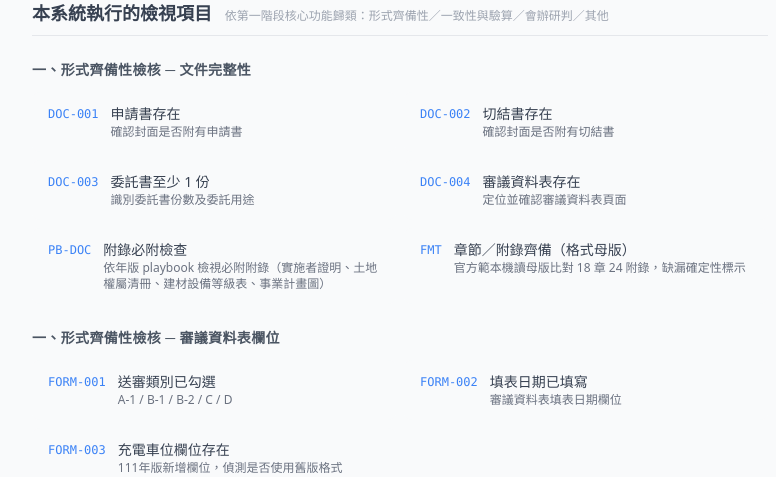
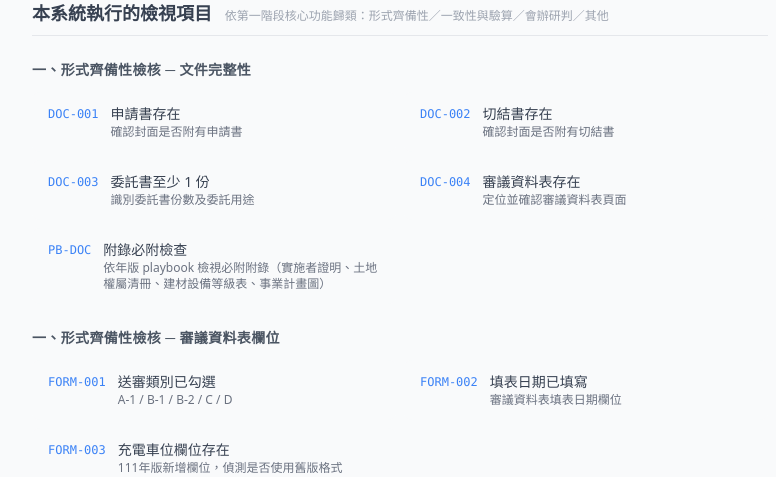
Before and after one commit to jeff5242/webapp-city-reframe-audition, a FastAPI app: page / in a window 1280 px wide. Shown: the part 623-1100 px from the top of the page, without its empty margins (240-1016 px from the left). Run offline with FastAPI, Linux system fonts and the light colour scheme; data that the repository does not hold is empty; some libraries are stand-ins or nearby versions.

Commit message:
fix(ui): 首頁移除未接線之 FMT 格式母版列（demo 規格：形式齊備性=DOC/PB-DOC/FORM）

```diff
--- a/templates/upload.html
+++ b/templates/upload.html
@@ -213,10 +213,6 @@
         <div class="flex gap-3 items-start bg-gray-50 rounded-lg px-4 py-3">
           <span class="text-blue-500 font-mono text-xs mt-0.5 shrink-0">PB-DOC</span>
           <div><div class="text-sm font-medium text-gray-700">附錄必附檢查</div><div class="text-xs text-gray-500">依年版 playbook 檢視必附附錄（實施者證明、土地權屬清冊、建材設備等級表、事業計畫圖）</div></div>
-        </div>
-        <div class="flex gap-3 items-start bg-gray-50 rounded-lg px-4 py-3">
-          <span class="text-blue-500 font-mono text-xs mt-0.5 shrink-0">FMT</span>
-          <div><div class="text-sm font-medium text-gray-700">章節／附錄齊備（格式母版）</div><div class="text-xs text-gray-500">官方範本機讀母版比對 18 章 24 附錄，缺漏確定性標示</div></div>
         </div>
       </div>
     </div>
```
